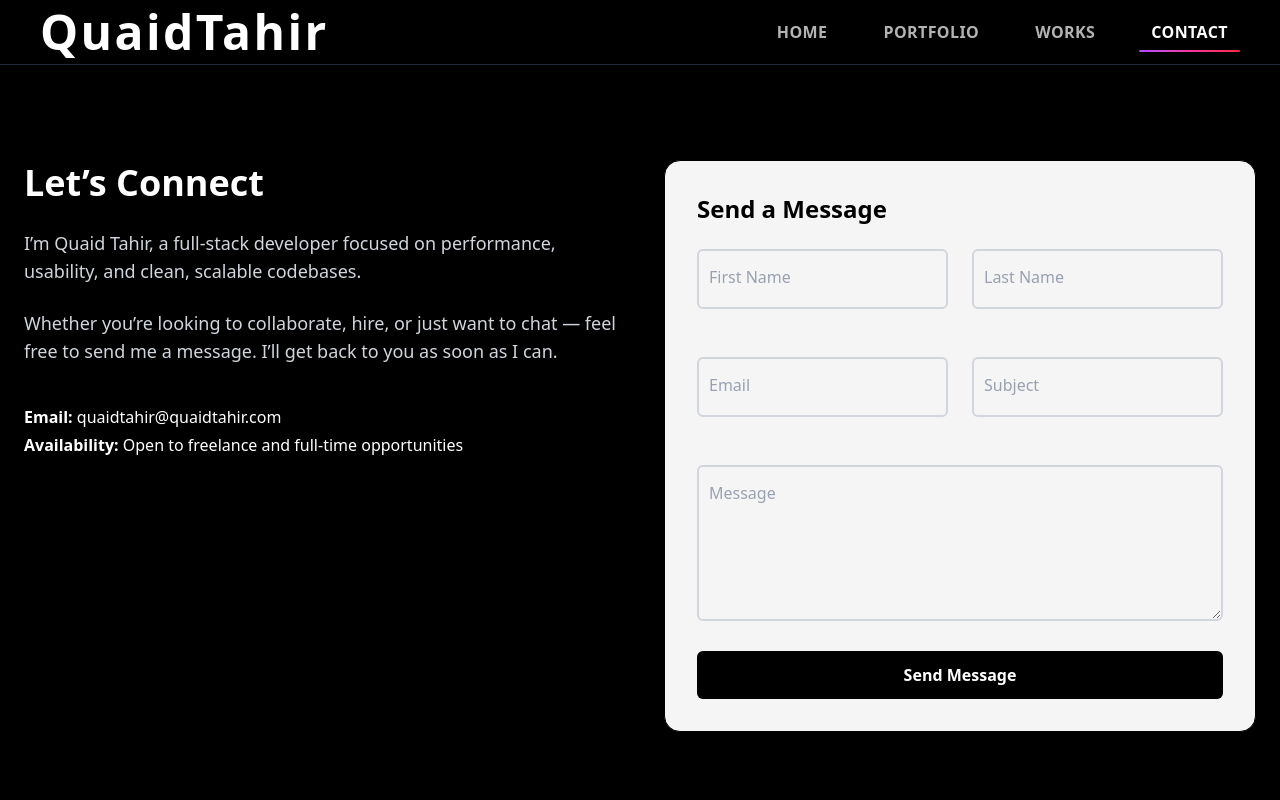
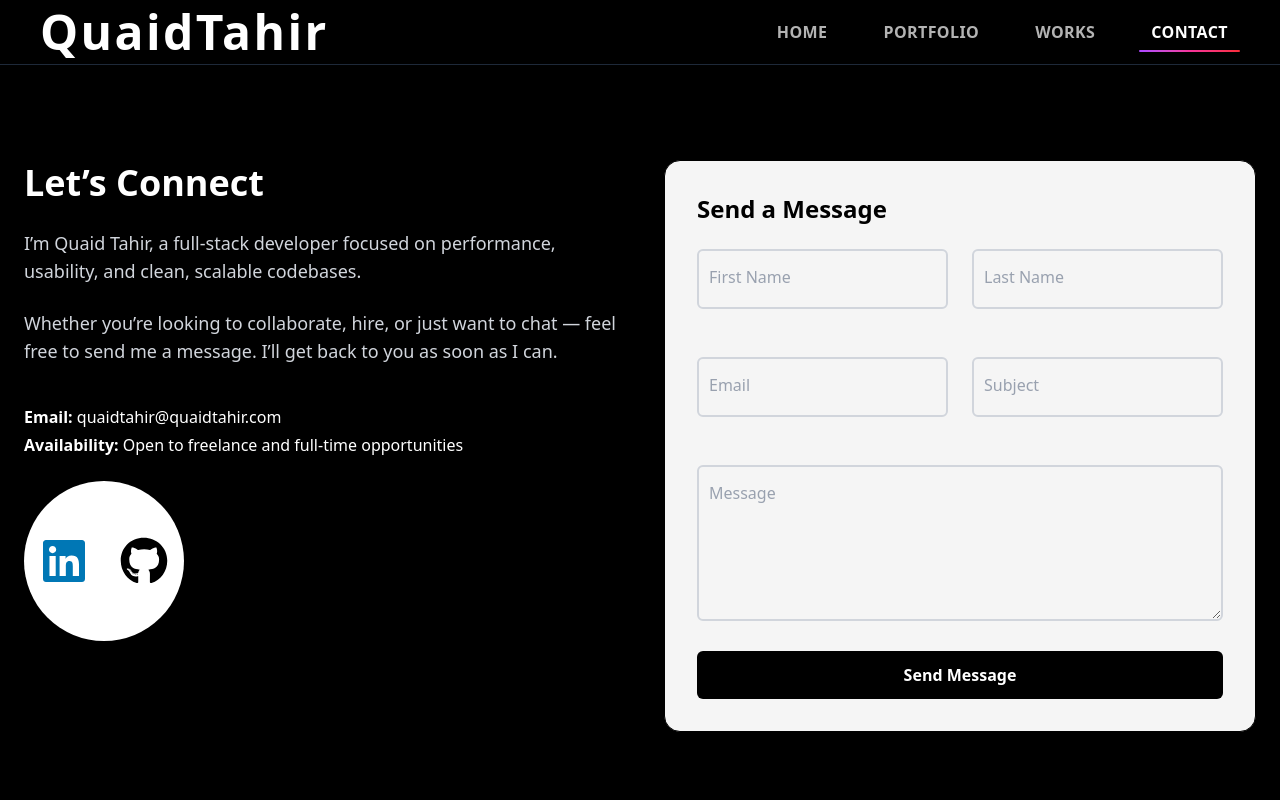
Before and after one commit to QuaidCodes/quaidtahir.com, a Next.js app: page /contact in a window 1280 px wide. Shown: the top 800 px of the page. Built offline with nearby package versions, Linux system fonts and the light colour scheme.

Commit message:
social wheel

```diff
--- a/package.json
+++ b/package.json
@@ -21,6 +21,7 @@
     "next-themes": "^0.4.6",
     "react": "^19.1.0",
     "react-dom": "^19.1.0",
+    "react-icons": "^5.5.0",
     "recharts": "^3.0.0",
     "resend": "^4.6.0",
     "tailwind-merge": "^3.3.1",
--- a/src/app/contact/page.tsx
+++ b/src/app/contact/page.tsx
@@ -1,8 +1,8 @@
 "use client";
 
+import SocialWheel from "@/components/SocialWheel";
 import { useState, useEffect } from "react";
 import { z } from "zod";
-
 
 const contactSchema = z.object({
   firstName: z.string().min(1, "First name is required!").max(20),
@@ -82,7 +82,7 @@ export default function Contact() {
   };
 
   return (
-    <main className="min-h-screen bg-black text-white px-6 py-40">
+    <section className="min-h-screen bg-black text-white px-6 py-40">
       <div className="max-w-7xl mx-auto grid md:grid-cols-2 gap-12 items-start">
         <section className="space-y-6">
           <h1 className="text-4xl font-bold leading-tight">Let’s Connect</h1>
@@ -104,9 +104,11 @@ export default function Contact() {
               opportunities
             </p>
           </div>
+
+          <SocialWheel />
         </section>
 
-        <section className="bg-[#f5f5f5] text-black dark:bg-white dark:text-black shadow-2xl rounded-2xl p-8 space-y-6 border dark:border-zinc-300">
+        <div className="bg-[#f5f5f5] text-black dark:bg-white dark:text-black shadow-2xl rounded-2xl p-8 space-y-6 border dark:border-zinc-300">
           <h2 className="text-2xl font-semibold">Send a Message</h2>
           <form
             onSubmit={handleSubmit}
@@ -235,8 +237,8 @@ export default function Contact() {
               </p>
             )}
           </form>
-        </section>
+        </div>
       </div>
-    </main>
+    </section>
   );
 }
--- a/src/components/Hero.tsx
+++ b/src/components/Hero.tsx
@@ -40,6 +40,15 @@ export default function Hero() {
           <motion.p
             initial={{ opacity: 0, y: 20 }}
             animate={{ opacity: 1, y: 0 }}
+            transition={{ delay: 0.7, duration: 0.5 }}
+            className="mt-6 text-base md:text-lg text-neutral-400 max-w-xl italic"
+          >
+            Software Engineer
+          </motion.p>
+
+          <motion.p
+            initial={{ opacity: 0, y: 20 }}
+            animate={{ opacity: 1, y: 0 }}
             transition={{ delay: 0.8, duration: 0.5 }}
             className="mt-6 text-base md:text-lg text-neutral-400 max-w-xl"
           >
--- /dev/null
+++ b/src/components/SocialWheel.tsx
@@ -0,0 +1,47 @@
+"use client";
+
+import { motion } from "framer-motion";
+import { FaGithub, FaLinkedin } from "react-icons/fa";
+import Link from "next/link";
+
+export default function SocialWheel() {
+  return (
+    <div className="w-40 h-40 rounded-full overflow-hidden flex shadow-lg">
+      {/* Left half - LinkedIn */}
+      <motion.div
+        className="w-1/2 h-full bg-white flex items-center justify-center cursor-pointer"
+        whileHover={{ backgroundColor: "#0077b5", scale: 1.05 }}
+      >
+        <Link
+          href="https://linkedin.com"
+          target="_blank"
+          aria-label="LinkedIn"
+          className="flex items-center justify-center w-full h-full "
+        >
+          <FaLinkedin
+            className="text-[#0077b5] transition-colors duration-300"
+            size={48}
+          />
+        </Link>
+      </motion.div>
+
+      {/* Right half - GitHub */}
+      <motion.div
+        className="w-1/2 h-full bg-white flex items-center justify-center cursor-pointer"
+        whileHover={{ backgroundColor: "#000000", scale: 1.05 }}
+      >
+        <Link
+          href="https://github.com"
+          target="_blank"
+          aria-label="GitHub"
+          className="flex items-center justify-center w-full h-full"
+        >
+          <FaGithub
+            className="text-black transition-colors duration-300 hover:text-white"
+            size={48}
+          />
+        </Link>
+      </motion.div>
+    </div>
+  );
+}
```
Also changed, not shown: src/todo.txt, 1 other file (tests, documents, lock files or other folders).
